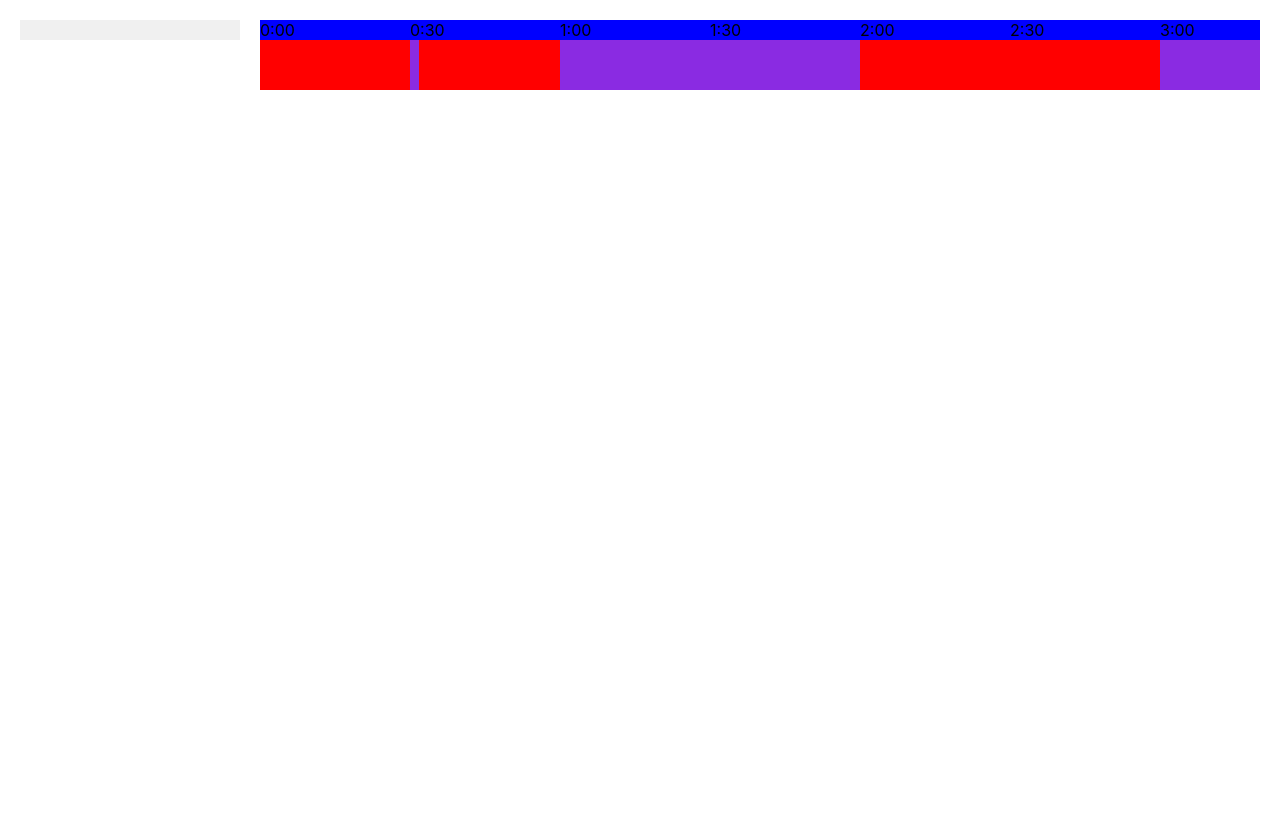
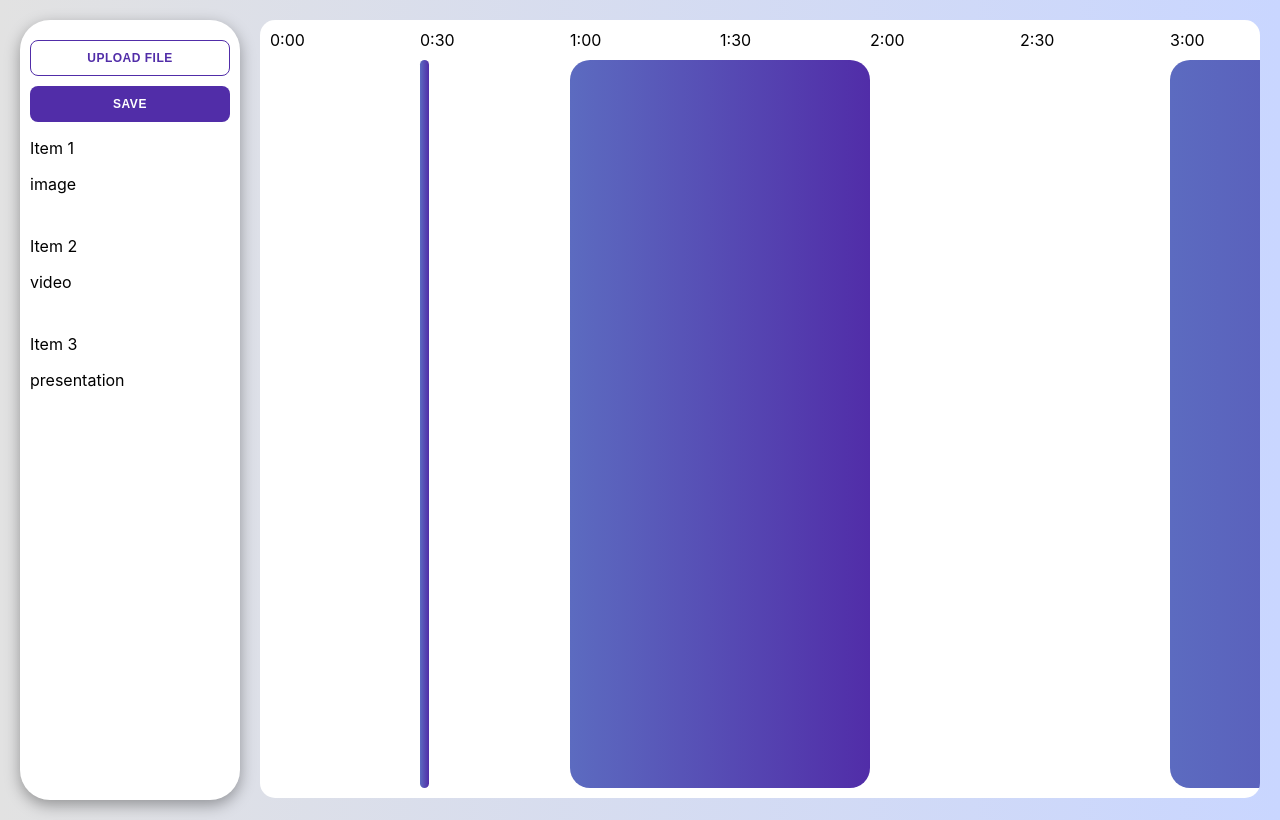
Before and after one commit to Eshdel/corporate-television-diplom, a React (Create React App) app: page / in a window 1280 px wide. Built offline with nearby package versions, Linux system fonts and the light colour scheme.

Commit message:
Update styles

```diff
--- a/package.json
+++ b/package.json
@@ -1,4 +1,5 @@
 {
+  "homepage": "https://eshdel.github.io/corporate-television-diplom/",
   "name": "react-media-app",
   "version": "0.1.0",
   "private": true,
@@ -15,6 +16,8 @@
   },
   "scripts": {
     "start": "react-scripts start",
+    "predeploy": "npm run build",
+    "deploy": "gh-pages -d build",
     "build": "react-scripts build",
     "test": "react-scripts test",
     "eject": "react-scripts eject"
--- a/src/App.css
+++ b/src/App.css
@@ -9,16 +9,24 @@
 
 /* Стили для дочернего элемента .list-item-holder */
 .list-item-holder {
-  width: 200px; /* Фиксированная ширина */
-  background-color: #f0f0f0; /* Цвет фона для наглядности */
-  padding: 10px; /* Добавим отступы внутри элемента */
-  margin-right: 20px; /* Отступ справа между элементами */
+  flex-direction: column;
+  display: flex;
+  width: 200px;
+  height: 95vh;
+  margin-right: 20px;
+  background-color: #fff;
+  border-radius: 30px;
+  box-shadow: 0 5px 15px rgba(0, 0, 0, 0.35);
+  padding: 10px;
 }
 
 /* Стили для дочернего элемента .timeline-holder */
 .timeline-holder {
   flex: 1; /* Займет все доступное пространство */
   overflow-x: auto; /* Включаем горизонтальный скролл */
+  background-color: #fff;
+  border-radius: 15px;
+  padding: 10px;
 }
 
 /* Стили для дочернего элемента .item-option-holder */
@@ -28,3 +36,37 @@
   padding: 10px; /* Добавим отступы внутри элемента */
   margin-left: 20px; /* Отступ слева между элементами */
 }
+.list-item {
+  width: 100%;
+  border-color: #512da8; /* задаем цвет фона */
+  border-radius: 8px; /* закругляем углы элемента списка */
+  margin-bottom: 10px;
+}
+
+.save-button{
+  background-color: #512da8;
+  color: #fff;
+  font-size: 12px;
+  padding: 10px 45px;
+  border: 1px solid transparent;
+  border-radius: 8px;
+  font-weight: 600;
+  letter-spacing: 0.5px;
+  text-transform: uppercase;
+  margin-top: 10px;
+  cursor: pointer;
+}
+
+ .upload-button{
+  background-color: transparent;
+  color: #512da8;
+  font-size: 12px;
+  padding: 10px 45px;
+  border: 1px solid #512da8;
+  border-radius: 8px;
+  font-weight: 600;
+  letter-spacing: 0.5px;
+  text-transform: uppercase;
+  margin-top: 10px;
+  cursor: pointer;
+}
--- a/src/App.js
+++ b/src/App.js
@@ -22,6 +22,14 @@ function App() {
   return (
     <div className="container">
       <div className="list-item-holder">
+        <button className="upload-button">Upload file</button>
+        <button className="save-button">Save</button>
+        {items.map((item, index) => (
+          <div className="list-item" key={index}>
+            <p>{item.name}</p>
+            <p>{item.type}</p>
+          </div>
+        ))}
       </div>
       <div className="timeline-holder">
         <Timeline items={items} updateItemStartTime={updateItemStartTime}  setSelectedItem={setSelectedItem}></Timeline>
--- a/src/ItemOptionHolder/ItemOptionHolder.css
+++ b/src/ItemOptionHolder/ItemOptionHolder.css
@@ -0,0 +1,6 @@
+.item-option-holder{
+    height: 95vh;
+    background-color: #fff;
+    border-radius: 30px;
+    box-shadow: 0 5px 15px rgba(0, 0, 0, 0.35);
+}
--- a/src/ItemOptionHolder/ItemOptionHolder.jsx
+++ b/src/ItemOptionHolder/ItemOptionHolder.jsx
@@ -51,8 +51,7 @@ const ItemOptionHolder = ({ selectedItem, updateStartTime }) => {
 
   return (
     <div className="item-option-holder">
-      <h2>Selected Item Options</h2>
-      <p>Name: {selectedItem.name}</p>
+      <h2>{selectedItem.name}</h2>
       {/* Поле для редактирования startTime */}
       <p>
         Start Time:{" "}
--- a/src/Timeline/Timeline.css
+++ b/src/Timeline/Timeline.css
@@ -10,7 +10,8 @@
      overflow-x: auto;
      scrollbar-color: transparent transparent;
      user-select: none;
-     background-color: blue;
+     background-color: #fff;
+     padding-bottom: 10px;
 }
 .items-content-wrapper {
     display: flex;
@@ -18,7 +19,7 @@
     overflow-x: auto;
     scrollbar-color: transparent transparent;
     user-select: none;
-    background-color: red;
+    background-color: transparent;
 }
 
 .time-labels-wrapper::-webkit-scrollbar{}
@@ -29,15 +30,7 @@
 }
 
 .item{
-    background-color: blueviolet;
+    background-color: #512da8;
+    background: linear-gradient(to right, #5c6bc0, #512da8);
+    border-radius: 20px;
 }
-
-.Useless {
-    width: 100%;
-    display: flex;
-    grap:32px;
-    overflow-x: auto;
-    scrollbar-color: transparent transparent;
-    user-select: none;
-    background-color: red;
-}
--- a/src/Timeline/Timeline.jsx
+++ b/src/Timeline/Timeline.jsx
@@ -240,10 +240,7 @@ const Timeline = ({ items, updateItemStartTime, setSelectedItem}) => {
         <div
           key={currentItem.name}
           className="item"
-          style={{ minWidth: `${itemWidth}px`, height: `50px`,  left: `${itemLeft}px`
-          , position: "relative"
-        }
-        }
+          style={{overflow: 'hidden', minWidth: `${itemWidth}px`, height: `91vh`,  left: `${itemLeft}px`, position: "relative"}}
           onMouseDown={(e) => handleMouseDown(e, currentItem)}
           onMouseMove={handleMouseMove}
           onMouseUp={handleMouseUp}
--- a/src/index.css
+++ b/src/index.css
@@ -5,6 +5,8 @@ body {
     sans-serif;
   -webkit-font-smoothing: antialiased;
   -moz-osx-font-smoothing: grayscale;
+  background-color: #c9d6ff;
+  background: linear-gradient(to right, #e2e2e2, #c9d6ff);
 }
 
 code {
```
